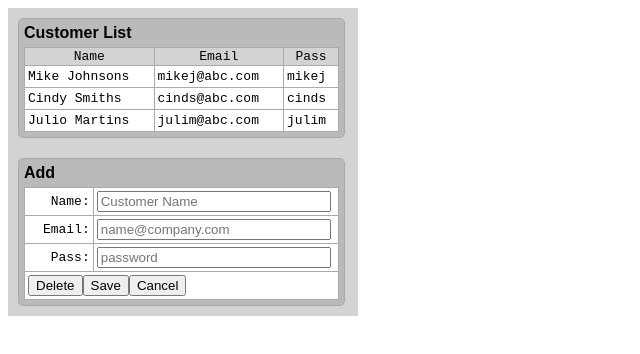
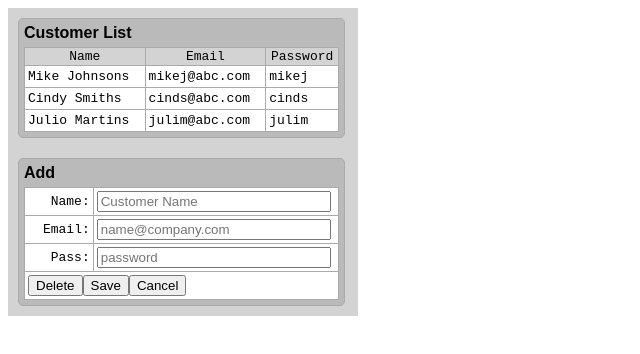
Before and after one commit to rndrouin/project-phase02-cust-app, a React (Create React App) app: page / in a window 1280 px wide. Shown: the top 354 px of the page, without its empty margins (0-640 px from the left). Built offline with nearby package versions, Linux system fonts and the light colour scheme.

Commit message:
Requirements 1-9

```diff
--- a/src/App.js
+++ b/src/App.js
@@ -61,7 +61,7 @@ export function App(params) {
             <tr>
               <th>Name</th>
               <th>Email</th>
-              <th>Pass</th>
+              <th>Password</th>
             </tr>
           </thead>
           <tbody>
```
